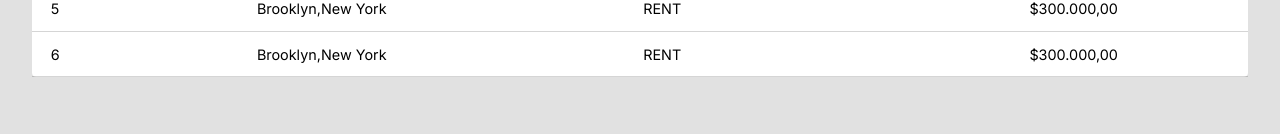
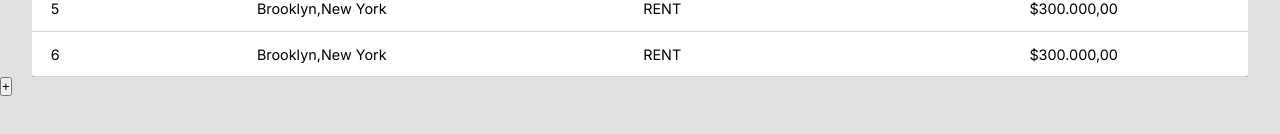
Before and after one commit to igor-ign/Green-Valley, a React (Create React App) app in the folder web/: page /admin/houses in a window 1280 px wide. Shown: the part 390-524 px from the top of the page. Built offline with nearby package versions, Linux system fonts and the light colour scheme.

Commit message:
feat: create button

```diff
--- /dev/null
+++ b/web/src/app-constants/admin.js
@@ -0,0 +1,4 @@
+export const HOUSE_LIST_SCREENS = {
+    INITIAL: 'Initial',
+    CREATE: 'Create'
+}
--- a/web/src/app-constants/index.js
+++ b/web/src/app-constants/index.js
@@ -1,3 +1,4 @@
 export { ROUTES } from './routes'
 export { API_BASE_URL } from './api'
 export { ADMIN_NAVBAR_ITEMS } from './navbar'
+export { HOUSE_LIST_SCREENS } from './admin'
--- /dev/null
+++ b/web/src/components/create-button/index.jsx
@@ -0,0 +1,9 @@
+import "./style.scss";
+
+export function CreateButton({ onClick }) {
+  return (
+    <button className="create__button" onClick={onClick}>
+      +
+    </button>
+  );
+}
--- a/web/src/components/index.js
+++ b/web/src/components/index.js
@@ -1,2 +1,3 @@
 export { AdminHeader } from './admin-header'
 export { AdminList } from './admin-list'
+export { CreateButton } from './create-button'
--- a/web/src/pages/admin-house-list/index.jsx
+++ b/web/src/pages/admin-house-list/index.jsx
@@ -1,8 +1,13 @@
-import { AdminHeader, AdminList } from "../../components";
+import { useState } from "react";
+import { HOUSE_LIST_SCREENS } from "../../app-constants";
+import { AdminHeader, AdminList, CreateButton } from "../../components";
 import { HOUSES_LIST_HEADER_ITEMS } from "./constants";
 import "./style.scss";
 
 export function AdminHouses() {
+  const [currentScreen, setCurrentScreen] = useState(
+    HOUSE_LIST_SCREENS.INITIAL
+  );
   // TODO: Remove this mock data when api is ready.
   const MOCK_DATA = [
     {
@@ -47,6 +52,9 @@
     <div className="admin__house__list">
       <AdminHeader title={"Houses"} />
       <AdminList listItems={MOCK_DATA} headerItems={HOUSES_LIST_HEADER_ITEMS} />
+      <CreateButton
+        onClick={() => setCurrentScreen(HOUSE_LIST_SCREENS.CREATE)}
+      />
       {/*TODO: Create a separated component responsible to return a object containing all possible steps. Also remember to create a state
       to control those steps!
       */}
```
Also changed, not shown: web/src/components/create-button/style.scss (added).
